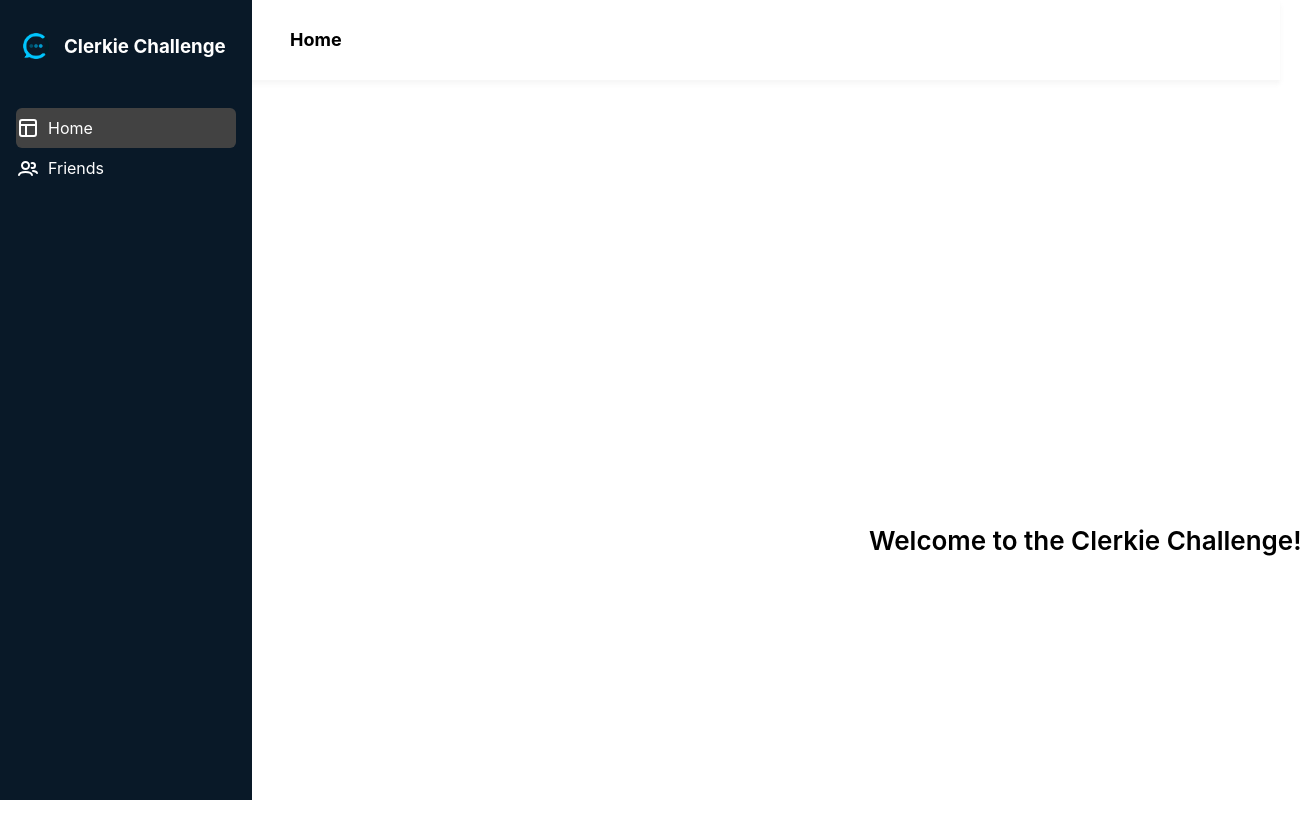
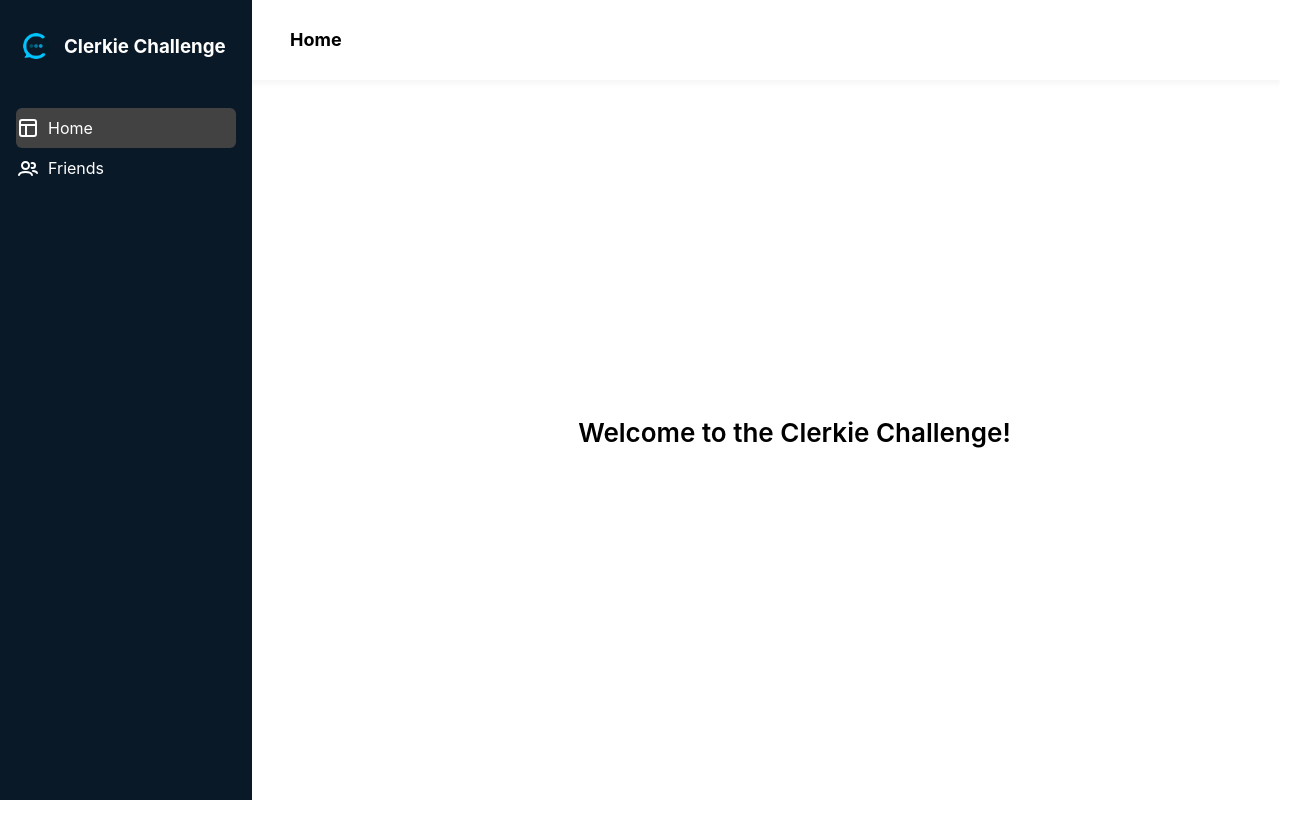
Before and after one commit to JamesLiuZX/Clerkie-Challenge, a Next.js app: page / in a window 1280 px wide. Shown: the top 838 px of the page, 1302 px wide, since content can reach past the window. Before the commit the page ends 800 px from the top, so only its background shows below. Built offline with nearby package versions, Linux system fonts and the light colour scheme.

Commit message:
Finalise styling for home page container

```diff
--- a/components/Home.jsx
+++ b/components/Home.jsx
@@ -3,7 +3,6 @@
 const HomePage = () => {
   return (
     <div className={styles.container}>
-      <h2 className={styles.title}>Home</h2>
       <div className={styles.separator}></div>
       <p className={styles.welcome}>Welcome to the Clerkie Challenge!</p>
     </div>
--- a/styles/Home.module.css
+++ b/styles/Home.module.css
@@ -1,5 +1,10 @@
 .container {
   padding: 1rem;
+  display: flex;
+  justify-content: center;
+  align-items: center;
+  height: 100vh;
+  text-align: center;
 }
 
 .title {
@@ -9,12 +14,6 @@
 }
 
 .welcome {
-  position: absolute;
-  width: 433px;
-  height: 31px;
-  left: 869px;
-  top: 525px;
-
   font-family: 'Inter';
   font-style: normal;
   font-weight: 600;
```
